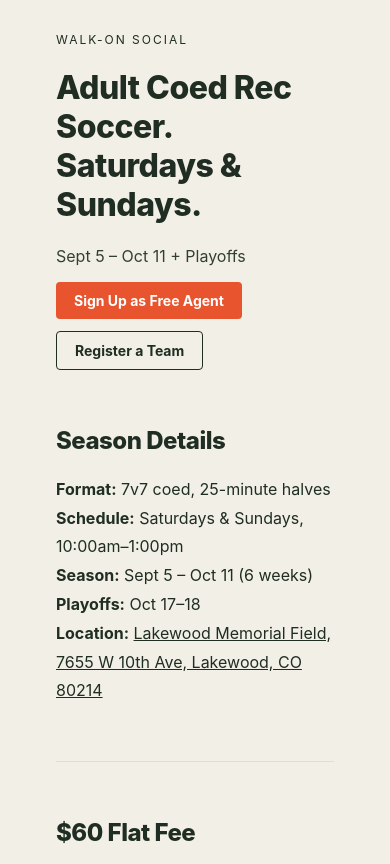
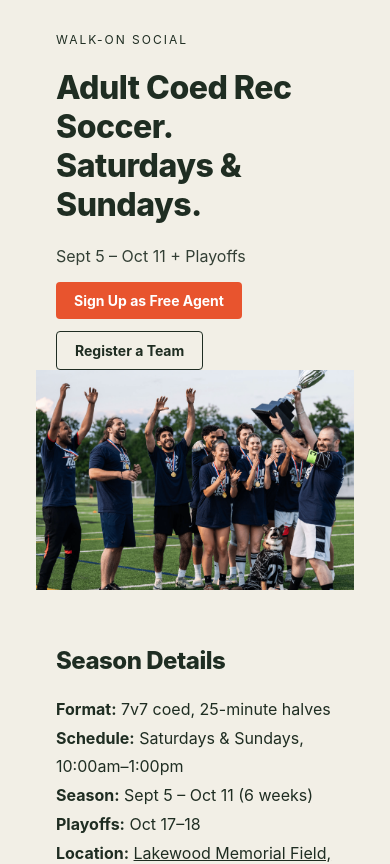
Before and after one commit to cantstoptheunk/walkonsocial, a React (Vite) app: page / in a window 390 px wide. Shown: the top 864 px of the page. Built offline with nearby package versions, Linux system fonts and the light colour scheme.

Commit message:
feat: add full-width photo band below hero

```diff
--- a/src/App.jsx
+++ b/src/App.jsx
@@ -1,4 +1,5 @@
 import Hero from './components/Hero'
+import PhotoBand from './components/PhotoBand'
 import SeasonDetails from './components/SeasonDetails'
 import Pricing from './components/Pricing'
 import SignUpSection from './components/SignUpSection'
@@ -8,6 +9,7 @@ export default function App() {
   return (
     <div className="app">
       <Hero />
+      <PhotoBand />
       <SeasonDetails />
       <Pricing />
       <SignUpSection />
--- /dev/null
+++ b/src/components/PhotoBand.jsx
@@ -0,0 +1,9 @@
+import teamPhoto from '../assets/images/team-celebration.png'
+
+export default function PhotoBand() {
+  return (
+    <div className="photo-band">
+      <img src={teamPhoto} alt="Walk-On Social players celebrating on the field" />
+    </div>
+  )
+}
--- a/src/index.css
+++ b/src/index.css
@@ -160,3 +160,26 @@ section:last-of-type {
   color: var(--color-text);
   opacity: 0.75;
 }
+
+.photo-band {
+  margin: 0 -56px 56px;
+  overflow: hidden;
+}
+
+.photo-band img {
+  display: block;
+  width: 100%;
+  height: 340px;
+  object-fit: cover;
+  object-position: center 30%;
+}
+
+@media (max-width: 640px) {
+  .photo-band {
+    margin: 0 -20px 40px;
+  }
+
+  .photo-band img {
+    height: 220px;
+  }
+}
```
Also changed, not shown: src/assets/images/team-celebration.png (added).
